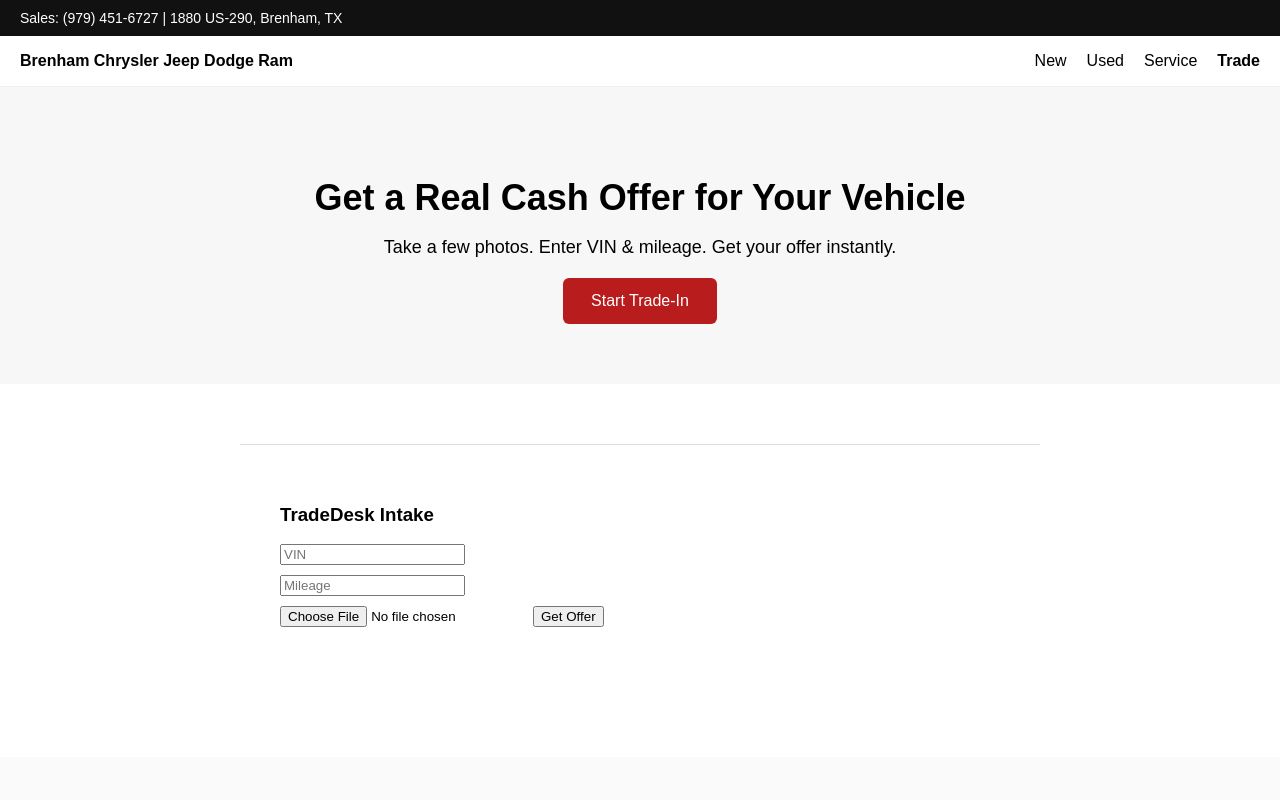
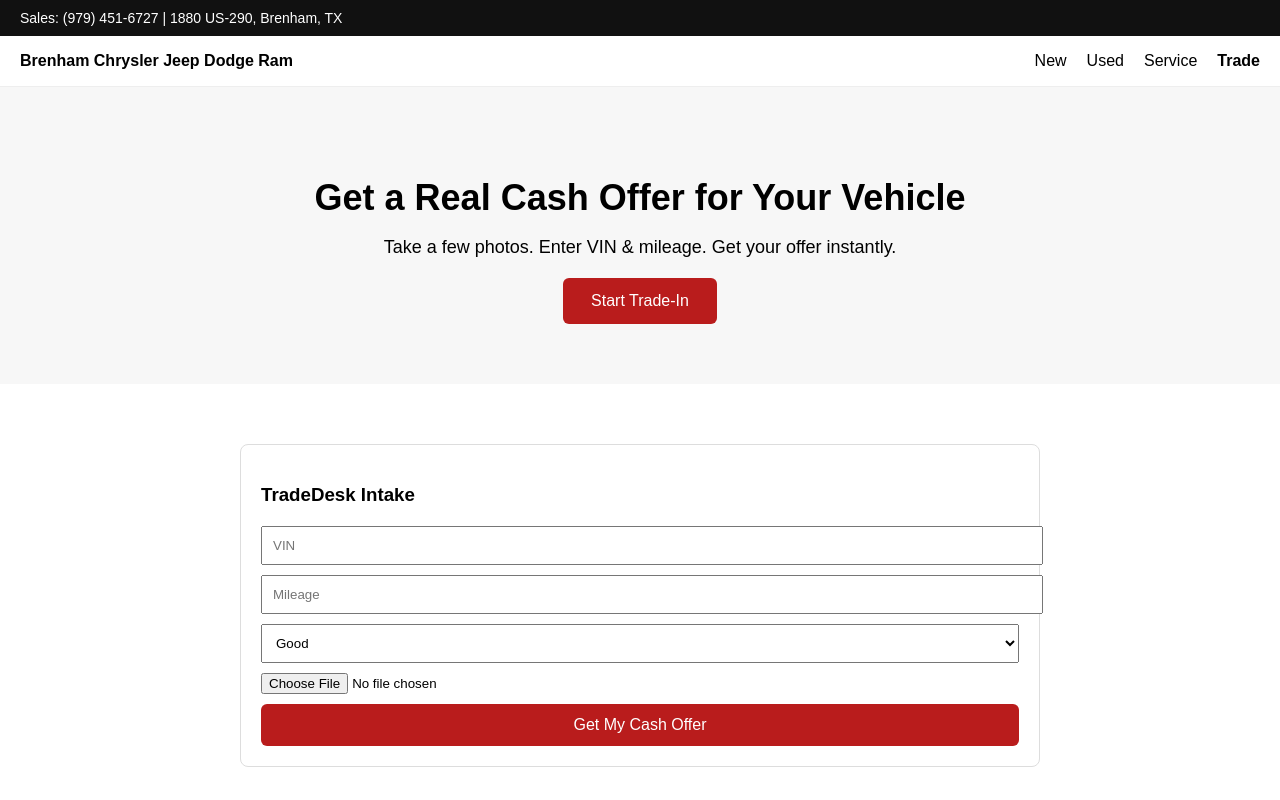
Before and after one commit to zlomke76-del/solacetrade, a Next.js app: page / in a window 1280 px wide. Shown: the top 800 px of the page. Built offline with nearby package versions, Linux system fonts and the light colour scheme.

Commit message:
Update TradeDesk.tsx

```diff
--- a/components/TradeDesk.tsx
+++ b/components/TradeDesk.tsx
@@ -1,53 +1,99 @@
+"use client";
 
-"use client";
 import { useState } from "react";
 
 export default function TradeDesk() {
   const [vin, setVin] = useState("");
   const [mileage, setMileage] = useState("");
-  const [file, setFile] = useState(null);
+  const [condition, setCondition] = useState("good");
+  const [file, setFile] = useState<File | null>(null);
   const [result, setResult] = useState("");
 
   function calculateOffer() {
     if (!vin || !mileage) {
-      setResult("Estimated Range: $15,000 - $20,000 (add VIN + mileage for real offer)");
+      setResult("Estimated Range: $15,000 – $20,000");
       return;
     }
 
-    const base = 20000;
+    let base = 22000;
+
     const mileagePenalty = Number(mileage) * 0.05;
-    const offer = Math.max(5000, base - mileagePenalty);
+    base -= mileagePenalty;
 
-    setResult("Preliminary Cash Offer: $" + Math.round(offer));
+    if (condition === "fair") base -= 2000;
+    if (condition === "poor") base -= 4000;
+
+    setResult(`Preliminary Cash Offer: $${Math.round(base)}`);
   }
 
   return (
-    <div style={{ padding: 40, borderTop: "1px solid #ddd" }}>
-      <h3>TradeDesk Intake</h3>
+    <div style={{
+      border: "1px solid #ddd",
+      borderRadius: 8,
+      padding: 20,
+      background: "white"
+    }}>
+      <h3 style={{ marginBottom: 20 }}>TradeDesk Intake</h3>
 
       <input
         placeholder="VIN"
         value={vin}
         onChange={(e) => setVin(e.target.value)}
-        style={{ display: "block", marginBottom: 10 }}
+        style={{ width: "100%", padding: 10, marginBottom: 10 }}
       />
 
       <input
         placeholder="Mileage"
         value={mileage}
         onChange={(e) => setMileage(e.target.value)}
-        style={{ display: "block", marginBottom: 10 }}
+        style={{ width: "100%", padding: 10, marginBottom: 10 }}
       />
+
+      <select
+        value={condition}
+        onChange={(e) => setCondition(e.target.value)}
+        style={{ width: "100%", padding: 10, marginBottom: 10 }}
+      >
+        <option value="excellent">Excellent</option>
+        <option value="good">Good</option>
+        <option value="fair">Fair</option>
+        <option value="poor">Needs Work</option>
+      </select>
 
       <input
         type="file"
-        onChange={(e) => setFile(e.target.files?.[0])}
+        onChange={(e) => setFile(e.target.files?.[0] || null)}
         style={{ marginBottom: 10 }}
       />
 
-      <button onClick={calculateOffer}>Get Offer</button>
+      <button
+        onClick={calculateOffer}
+        style={{
+          width: "100%",
+          padding: 12,
+          background: "#b91c1c",
+          color: "white",
+          border: "none",
+          borderRadius: 6,
+          fontSize: 16
+        }}
+      >
+        Get My Cash Offer
+      </button>
 
-      <p style={{ marginTop: 20 }}>{result}</p>
+      {result && (
+        <div style={{
+          marginTop: 20,
+          padding: 15,
+          background: "#f1f5f9",
+          borderRadius: 6
+        }}>
+          <strong>{result}</strong>
+          <p style={{ fontSize: 12, marginTop: 5 }}>
+            Subject to inspection, title verification, and condition match.
+          </p>
+        </div>
+      )}
     </div>
   );
 }
```
